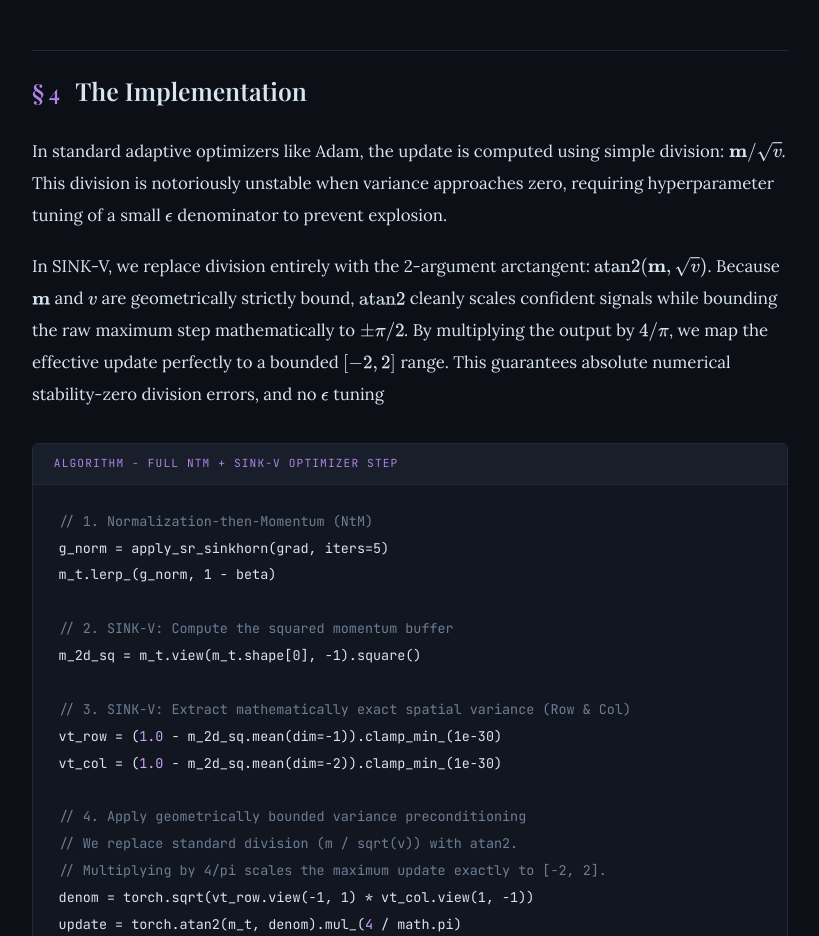
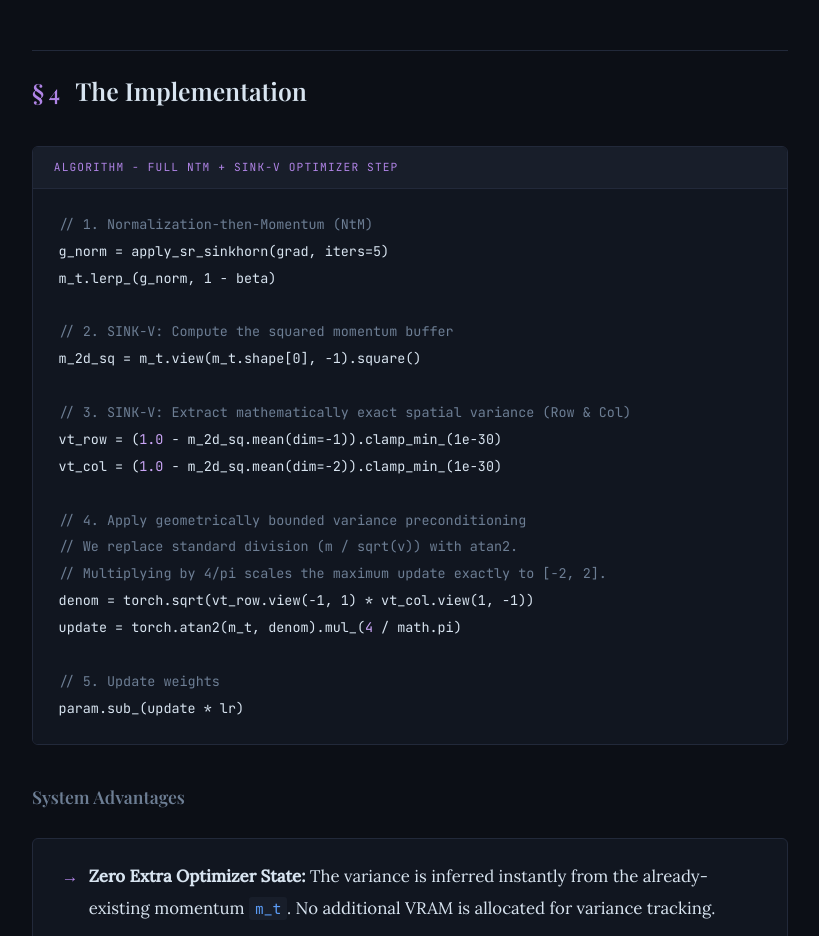
Before and after one commit to Koratahiu/koratahiu.github.io, a plain HTML site: page sink-v/index.html in a window 1280 px wide. Shown: the part 6120-7056 px from the top of the page, without its empty margins (230-1049 px from the left). Drawn offline with nearby package versions, Linux system fonts and the light colour scheme; a web font is replaced by a local one.

Commit message:
Update index.html

```diff
--- a/sink-v/index.html
+++ b/sink-v/index.html
@@ -428,10 +428,6 @@
 <section id="algo">
   <h2><span class="sn">§ 4</span> The Implementation</h2>
 
-  <p>In standard adaptive optimizers like Adam, the update is computed using simple division: $\mathbf{m} / \sqrt{v}$. This division is notoriously unstable when variance approaches zero, requiring hyperparameter tuning of a small $\epsilon$ denominator to prevent explosion.</p>
-
-  <p>In SINK-V, we replace division entirely with the 2-argument arctangent: $\text{atan2}(\mathbf{m}, \sqrt{v})$. Because $\mathbf{m}$ and $v$ are geometrically strictly bound, $\text{atan2}$ cleanly scales confident signals while bounding the raw maximum step mathematically to $\pm \pi/2$. By multiplying the output by $4/\pi$, we map the effective update perfectly to a bounded $[-2, 2]$ range. This guarantees absolute numerical stability-zero division errors, and no $\epsilon$ tuning</p>
-
   <div class="algo-box">
     <div class="algo-head">Algorithm - Full NtM + SINK-V Optimizer Step</div>
     <div class="algo-body">
```
